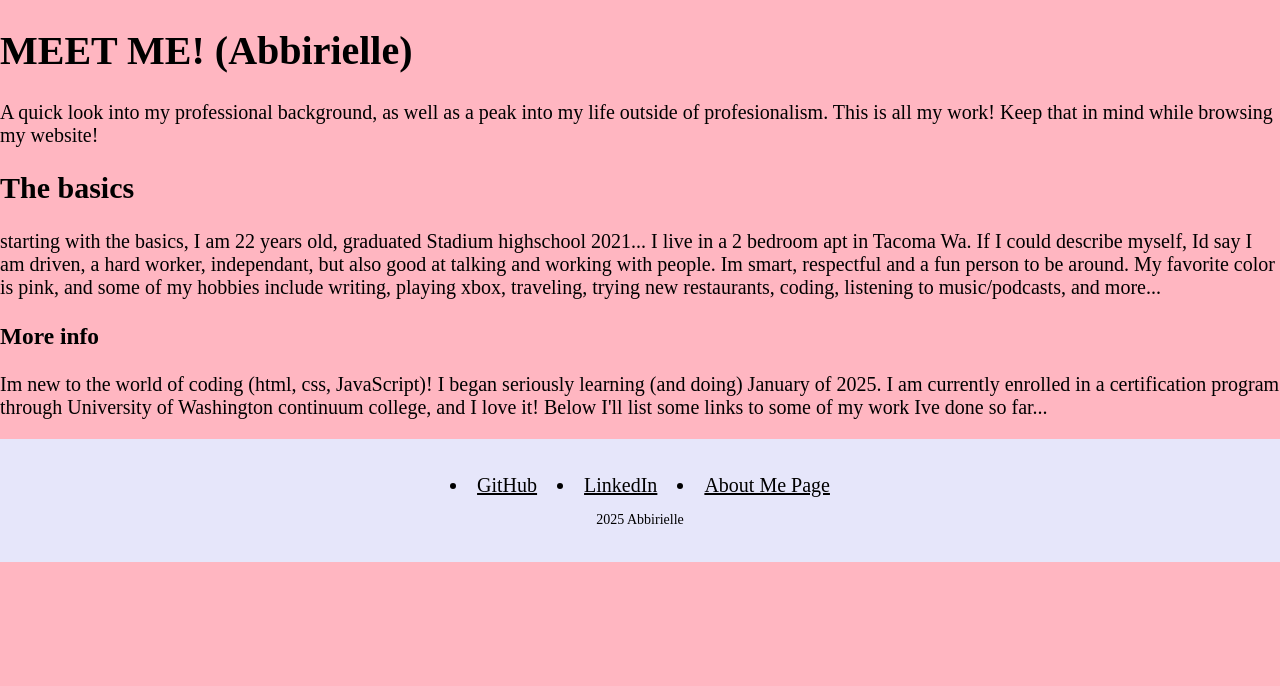
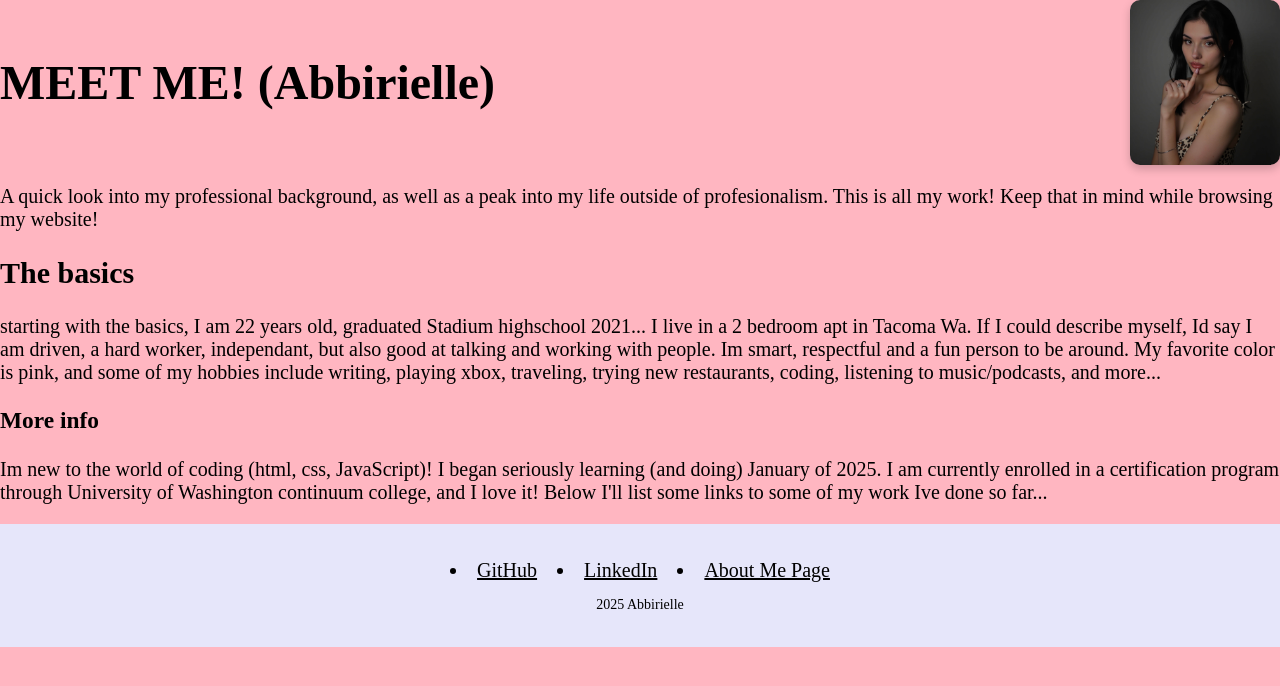
Before and after one commit to abbirielle/code-w-abbirielle, a plain HTML site: page index.html in a window 1280 px wide. Drawn offline with nearby package versions, Linux system fonts and the light colour scheme.

Commit message:
updated html css added a .jpg

```diff
--- a/index.html
+++ b/index.html
@@ -10,15 +10,19 @@
     <link rel="stylesheet" href="https://cdnjs.cloudflare.com/ajax/libs/animate.css/4.1.1/animate.min.css"/>
     </head>
     <body>
+        <div class="header-container">
         <h1 class="animate__animated animate__bounceIn">MEET ME! (Abbirielle)</h1>
+        <img src="headshot.jpg" alt="photo of abbirielle" class="profile-pic">
+        </div>
+
         <p>A quick look into my professional background, as well as a peak into my life outside of profesionalism. This is all my work! Keep that in mind while browsing my website!</p>
+
         <h2>The basics</h2>
         <p> starting with the basics, I am 22 years old, graduated Stadium highschool 2021...
         I live in a 2 bedroom apt in Tacoma Wa. If I could describe myself, Id say I am driven, a hard worker, independant, but also good at talking and working with people. Im smart, respectful and a fun person to be around. My favorite color is pink, and some of my hobbies include writing, playing xbox, traveling, trying new restaurants, coding, listening to music/podcasts, and more... </p>
         <h3>More info</h3>
         <p> Im new to the world of coding (html, css, JavaScript)! I began seriously learning (and doing) January of 2025. I am currently enrolled in a certification program through University of Washington continuum college, and I love it!
         Below I'll list some links to some of my work Ive done so far...</p>
-    </body>
     <footer>
         <ul>
             <li><a href="https://github.com/abbirielle?tab=repositories">GitHub</a></li>
@@ -28,4 +32,5 @@
         </ul>
         <p> 2025 Abbirielle</p>
     </footer>
+    </body>
    </html>
--- a/styles.css
+++ b/styles.css
@@ -20,17 +20,31 @@ body {
 /*styling the heading*/
 header {
     background-color: #FFB6C1;
-    color: #000000;
-    padding: 20px;
-    text-align: center;
+    padding: 10px 20px;
 }
 
-header h1 {
+.header-container {
+    display: flex;
+    justify-content: space-between;
+    align-items: center;
+    flex-wrap: wrap;
+}
+
+.header-container h1 {
     font-size: 48px;
     margin: 0;
+    flex: 1;
 }
 
-/navigation bar styling */
+/* profile picture styling */
+.profile-pic {
+    width: 150px;
+    height: auto;
+    border-radius: 10px;
+    box-shadow: 0 4px 10px rgba (0, 0, 0, 0.2);
+}
+
+/* navigation bar styling */
 nav {
     background-color: #000;
     text-align: center;
@@ -122,3 +136,13 @@ a {
     color: #E6E6FA;
     text-decoration: underline;
 }
+
+/* picture styling */
+.profile-pic {
+    width: 150px;
+    height: auto;
+    border-radius: 10px;
+    box-shadow: 0 4px 10px rgba(0, 0, 0, 0.2);
+    margin-left: 20px;
+    position: static;
+}
```
Also changed, not shown: about.html (+2 -2 lines), headshot.jpg (added), 1 other file. Lines whose indentation alone changed are shown as unchanged.
